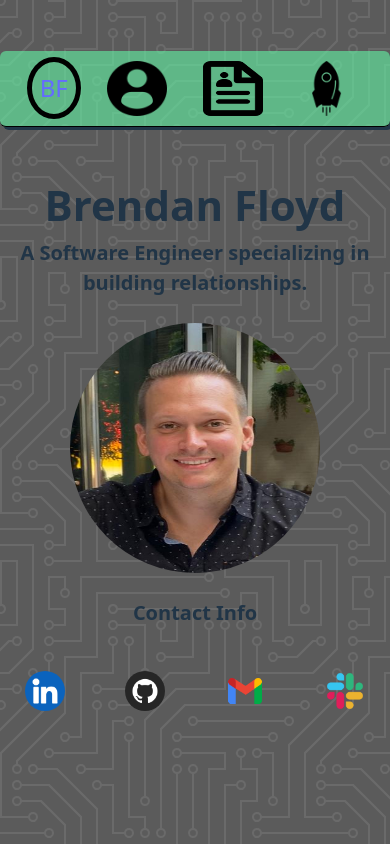
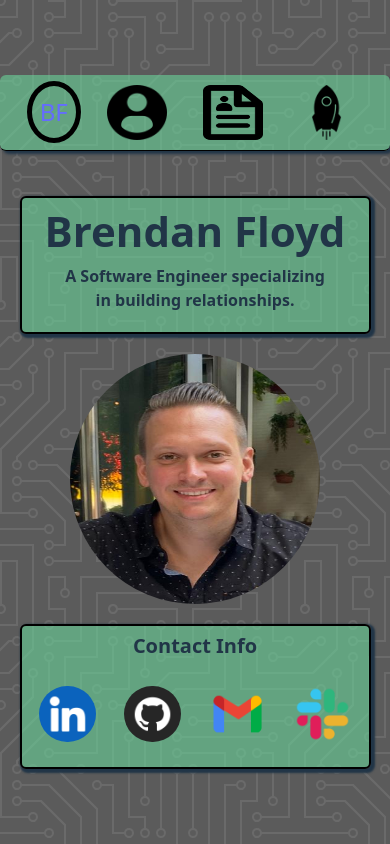
Before and after one commit to bfloyd14/brendan-floyd-profile, a React (Vite) app: page / in a window 390 px wide. Built offline with nearby package versions, Linux system fonts and the light colour scheme.

Commit message:
add containers and background color to text in landing page and make it mobile responsive.

```diff
--- a/src/components/NavBar/NavBar.module.css
+++ b/src/components/NavBar/NavBar.module.css
@@ -10,10 +10,10 @@ li img {
 nav{
   background-color: white;
   width: 100%;
-  background-color: rgba(99, 245, 165, 0.6);
+  background-color: rgba(106, 212, 154, 0.6);
   border-bottom: 1px solid black;
   border-radius: 6px;
-  box-shadow: 3px 3px;
+  box-shadow: 3px 3px 3px;
 }
 
 .name {
--- a/src/pages/AboutMe/AboutMe.module.css
+++ b/src/pages/AboutMe/AboutMe.module.css
@@ -18,7 +18,7 @@
   width: 600px;
   border-radius: 6px;
   box-shadow: 2px 2px 2px 2px;
-  background-color: rgba(99, 245, 165, 0.6);
+  background-color: rgba(106, 212, 154, 0.6);
   text-align: center;
 }
 
--- a/src/pages/Landing/Landing.jsx
+++ b/src/pages/Landing/Landing.jsx
@@ -16,10 +16,13 @@ const Landing = () => {
   return (
     <>
     <div className={styles.container}>
+      <div className={styles.name}>
       <h1>
         Brendan Floyd
       </h1>
-      <h2>A Software Engineer specializing in building relationships.</h2>
+      <h2>
+        A Software Engineer specializing in building relationships.</h2>
+      </div>
       <img src={profile} alt="" />
       <div className={styles.info}>
           <h2>Contact Info</h2>
--- a/src/pages/Landing/Landing.module.css
+++ b/src/pages/Landing/Landing.module.css
@@ -6,6 +6,19 @@
   animation-duration: 2s;
   animation-name: slidein;
   margin-top: 45px;
+}
+
+.name {
+  display: flex;
+  justify-content: center;
+  align-items: center;
+  flex-direction: column;
+  border: 2px solid black;
+  border-radius: 6px;
+  box-shadow: 2px 2px 2px 2px;
+  width: 600px;
+  background-color: rgba(106, 212, 154, 0.6);
+  padding-bottom: 15px;
 }
 
 @keyframes slidein {
@@ -41,21 +54,32 @@
 .info {
   text-align: center;
   height: 200px;
+  border: 2px solid black;
+  border-radius: 6px;
+  box-shadow: 2px 2px 2px 2px;
+  width: 500px;
+  background-color: rgba(106, 212, 154, 0.6);
+  display:flex;
+  justify-content: center;
+  flex-direction: column;
 }
 
 .info h2 {
   font-size: 32px;
-  margin-bottom: 25px;
 }
 
 .icon {
   display: flex;
-  height: 80px;
+  justify-content: center;
+  align-items: center;
   gap: 30px;
 }
 
 .icon a {
-  margin: 0;
+  width: 75px;
+  display: flex;
+  justify-content: center;
+  align-items: center;
 }
 
 .icon img {
@@ -88,13 +112,27 @@
     font-size: 20px;
   }
 
+  .name, .info {
+    width: 90%;
+    height: 80%;
+  }
+
+  .name h1 {
+    font-size: 42px;
+  }
+
+  .name h2 {
+    font-size: 16px;
+    width: 75%
+  }
+
   .icon img{
-    width: 100%;
+    width: 75%;
     height: 50%;
   }
 
   .icon {
-    gap: 20px;
+    gap: 10px;
   }
 
   @keyframes slidein {
@@ -145,6 +183,20 @@
     gap: 20px;
   }
 
+  .name, .info {
+    width: 90%;
+    height: 80%;
+  }
+
+  .name h1 {
+    font-size: 42px;
+  }
+
+  .name h2 {
+    font-size: 16px;
+    width: 75%
+  }
+
   @keyframes slidein {
     from {
       translate: 150vw 0;
--- a/src/pages/MyProjects/MyProjects.module.css
+++ b/src/pages/MyProjects/MyProjects.module.css
@@ -24,7 +24,7 @@
   width: 400px;
   height: 110px;
   border: 1px solid black;
-  background-color: rgba(99, 245, 165, 0.6) ;
+  background-color: rgba(106, 212, 154, 0.6);
   border-radius: 6px;
   box-shadow: 2px 2px 2px 2px;
   margin-top: 45px;
@@ -36,7 +36,7 @@
   width: 550px;
   max-height: 600px;
   height: 550px;
-  background-color: rgba(99, 245, 165, 0.6) ;
+  background-color: rgba(106, 212, 154, 0.6);
   border-radius: 6px;
   box-shadow: 2px 2px 2px 2px;
   display: flex;
--- a/src/pages/Resume/Resume.module.css
+++ b/src/pages/Resume/Resume.module.css
@@ -16,7 +16,7 @@
   padding: 20px 0 0 0;
   margin-top: 45px;
   width: 500px;
-  background-color: rgba(99, 245, 165, 0.6);
+  background-color: rgba(106, 212, 154, 0.6);
 }
 
 .container h1 {
```
